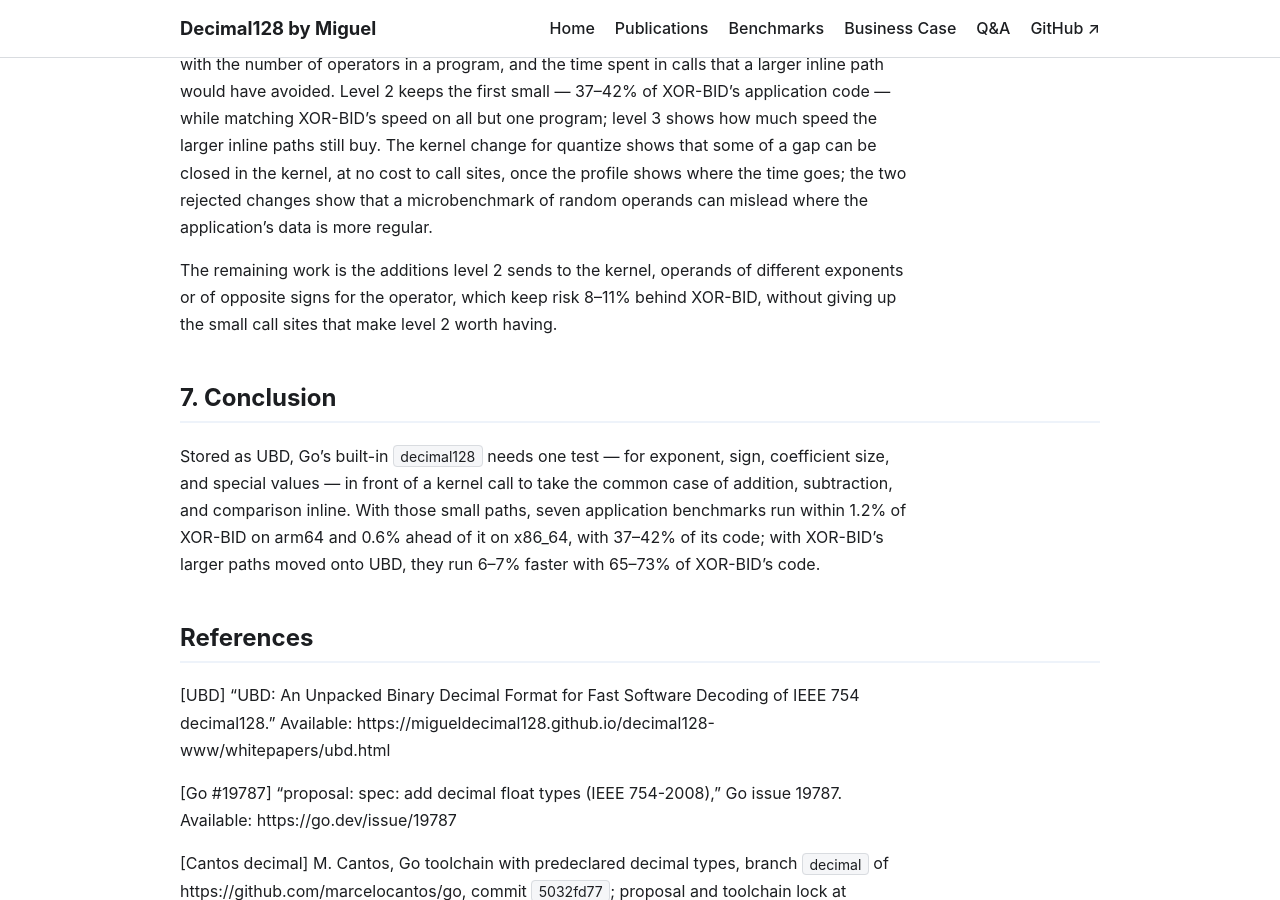
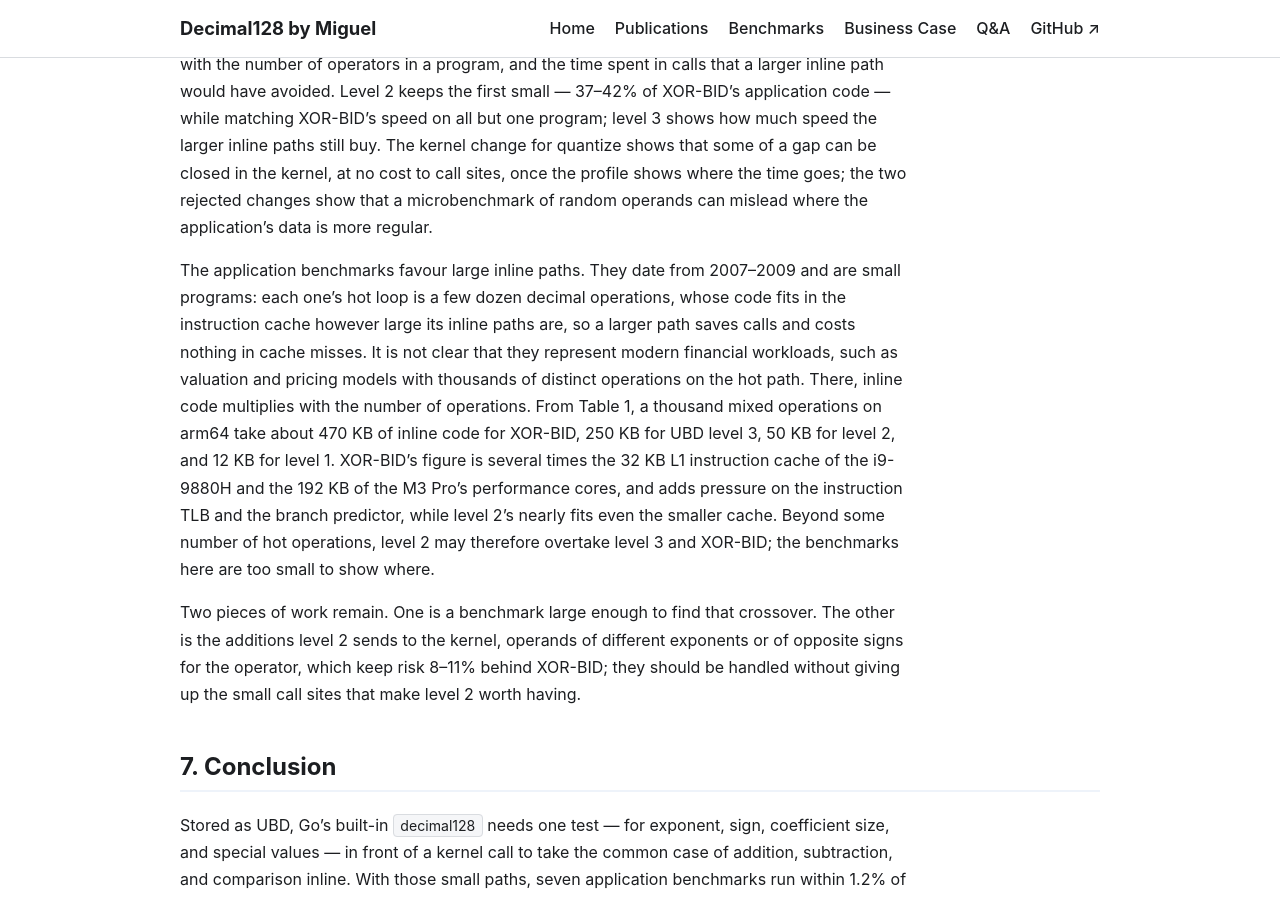
Before and after one commit to migueldecimal128/decimal128-www, a Jekyll site: the page built from whitepaper-ubd-go.md, in a window 1280 px wide and 900 px high, scrolled down 6968 px. Built offline with Jekyll 4.4.1, drawn with Linux system fonts in a browser that asks for light colours.

Commit message:
UBD-in-a-compiler whitepaper: discuss inline code size in larger programs than the application benchmarks
Co-Authored-By: Claude Opus 5.5 <noreply@anthropic.com>
Claude-Session: https://claude.ai/code/session_01Y4dgqwiWWcQbMespD6GCZb

```diff
--- a/whitepaper-ubd-go.md
+++ b/whitepaper-ubd-go.md
@@ -144,7 +144,9 @@ Two attempts to close risk's gap did not succeed. Computing the kernel's word-pa
 
 The levels separate two costs that a library cannot: the code each call site carries, which grows with the number of operators in a program, and the time spent in calls that a larger inline path would have avoided. Level 2 keeps the first small — 37–42% of XOR-BID's application code — while matching XOR-BID's speed on all but one program; level 3 shows how much speed the larger inline paths still buy. The kernel change for quantize shows that some of a gap can be closed in the kernel, at no cost to call sites, once the profile shows where the time goes; the two rejected changes show that a microbenchmark of random operands can mislead where the application's data is more regular.
 
-The remaining work is the additions level 2 sends to the kernel, operands of different exponents or of opposite signs for the operator, which keep risk 8–11% behind XOR-BID, without giving up the small call sites that make level 2 worth having.
+The application benchmarks favour large inline paths. They date from 2007–2009 and are small programs: each one's hot loop is a few dozen decimal operations, whose code fits in the instruction cache however large its inline paths are, so a larger path saves calls and costs nothing in cache misses. It is not clear that they represent modern financial workloads, such as valuation and pricing models with thousands of distinct operations on the hot path. There, inline code multiplies with the number of operations. From Table 1, a thousand mixed operations on arm64 take about 470 KB of inline code for XOR-BID, 250 KB for UBD level 3, 50 KB for level 2, and 12 KB for level 1. XOR-BID's figure is several times the 32 KB L1 instruction cache of the i9-9880H and the 192 KB of the M3 Pro's performance cores, and adds pressure on the instruction TLB and the branch predictor, while level 2's nearly fits even the smaller cache. Beyond some number of hot operations, level 2 may therefore overtake level 3 and XOR-BID; the benchmarks here are too small to show where.
+
+Two pieces of work remain. One is a benchmark large enough to find that crossover. The other is the additions level 2 sends to the kernel, operands of different exponents or of opposite signs for the operator, which keep risk 8–11% behind XOR-BID; they should be handled without giving up the small call sites that make level 2 worth having.
 
 ## 7. Conclusion
 
```
